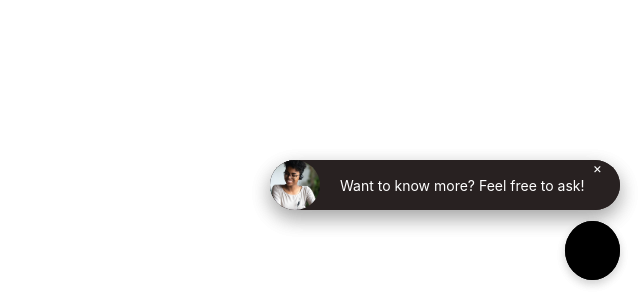
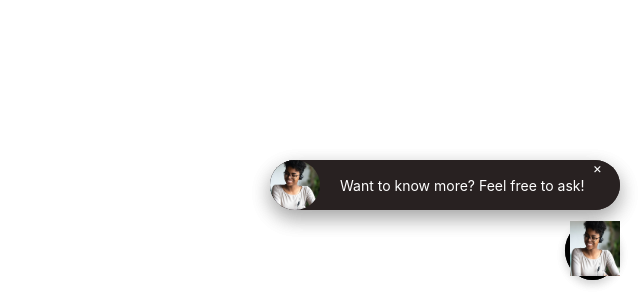
Before and after one commit to lijoyoommen007/chatbot, a React (Create React App) app: page / in a window 1280 px wide. Shown: the part 500-800 px from the top of the page, without its empty margins (640-1280 px from the left). Built offline with nearby package versions, Linux system fonts and the light colour scheme.

Commit message:
first commit

```diff
--- a/src/pages/testone.jsx
+++ b/src/pages/testone.jsx
@@ -3,7 +3,8 @@ import { createRoot } from 'react-dom/client'; // React 18's method
 import './ChatBot.css'; // Ensure your CSS file is correctly referenced
 import ChatBotCard from './chatbotcard'; // Import the ChatBotCard component
 import ChatBotMainSection from './ChatBotMainCard'; // Import the ChatBotMainSection component
-import chatIcon from './Animation - 1727288257547.gif'; // Ensure this path is correct
+// import chatIcon from './Animation - 1727288257547.gif'; // Ensure this path is correct
+import image from "./AgentConnect_BlogHeader-1024x576-131.jpg"; // Dummy image
 
 const ChatBot = () => {
     const [isOpen, setIsOpen] = useState(false); // Tracks chat bot opening after 1 second
@@ -27,7 +28,7 @@ const ChatBot = () => {
             {/* Chat Icon */}
             <div className="chat-icon">
                 <img
-                    src={chatIcon}
+                    src={image}
                     alt="Chat Icon"
                     className="chat-icon-gif"
                     onClick={toggleClick}
```
Also changed, not shown: 1 other file (tests, documents, lock files or other folders).
